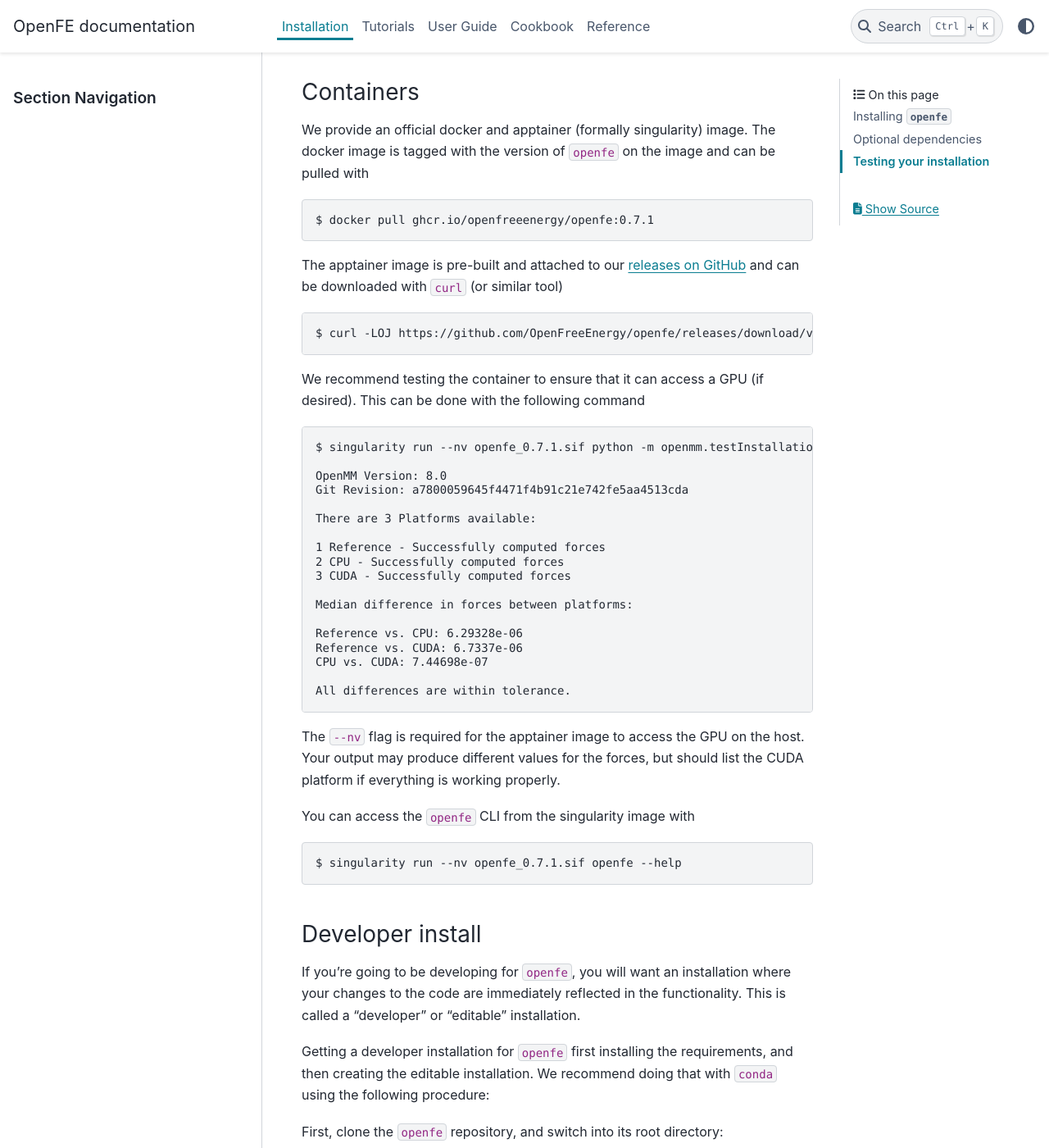
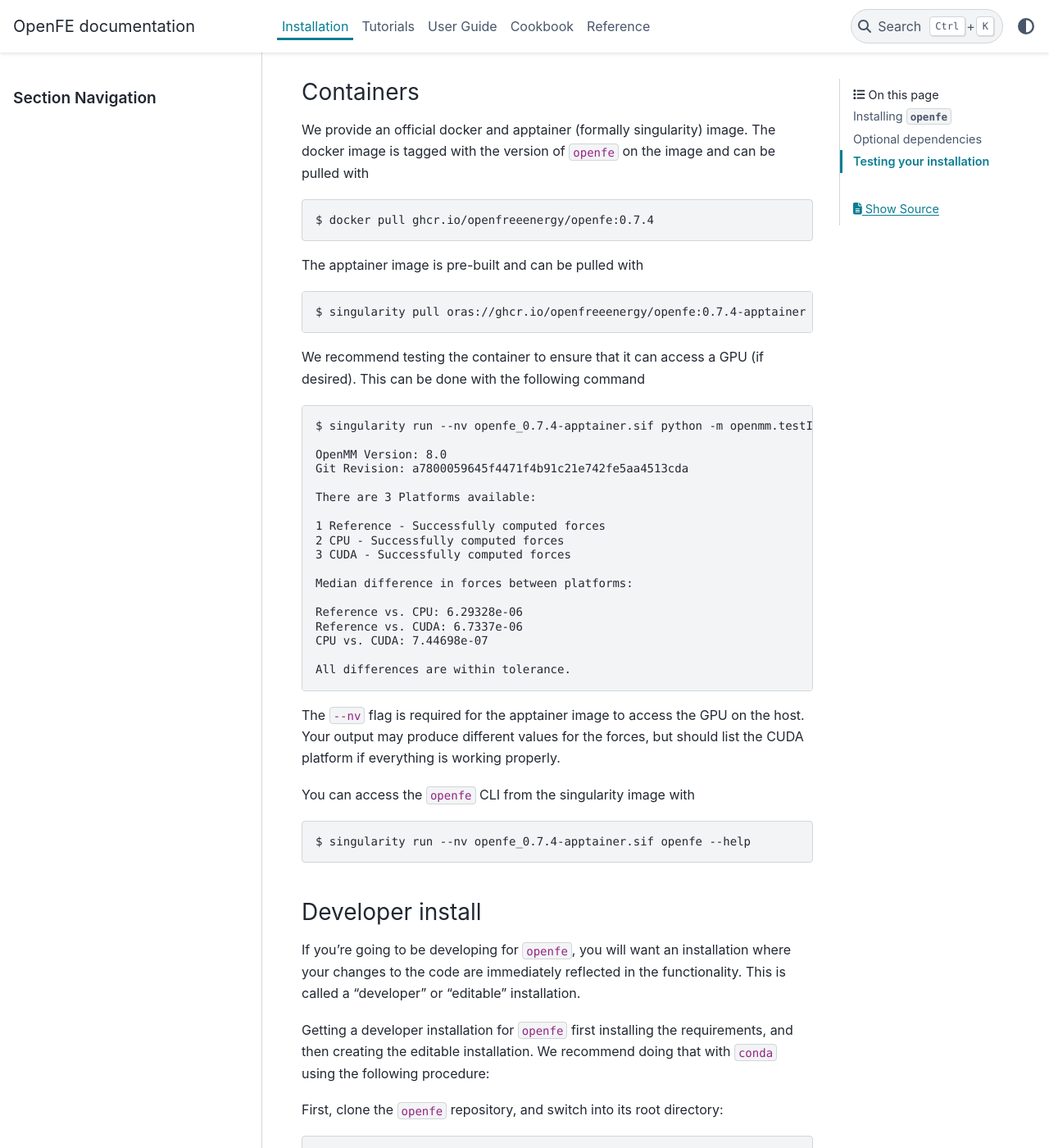
Before and after one commit to OpenFreeEnergy/openfe, a Sphinx documentation site: the page built from docs/installation.rst, in a window 1280 px wide and 1400 px high, scrolled down 2418 px. Shown: the whole window at 82% size. Built offline with Sphinx 7.4.7 and the PyData theme 0.15.4, drawn with Linux system fonts in a browser that asks for light colours; some of the changed text lies outside the part shown.

Commit message:
update package versions

```diff
--- a/docs/installation.rst
+++ b/docs/installation.rst
@@ -44,18 +44,18 @@
 They are attached to our `releases on GitHub <https://github.com/OpenFreeEnergy/openfe/releases>`_ and can be downloaded with a browser or ``curl`` (or similar tool).
 For example, the linux installer can be downloaded with ::
 
-  $ curl -LOJ https://github.com/OpenFreeEnergy/openfe/releases/download/v0.7.1/OpenFEforge-0.7.1-Linux-x86_64.sh
+  $ curl -LOJ https://github.com/OpenFreeEnergy/openfe/releases/download/v0.7.4/OpenFEforge-0.7.4-Linux-x86_64.sh
 
 And the MacOS installer ::
 
-  $ curl -LOJ https://github.com/OpenFreeEnergy/openfe/releases/download/v0.7.1/OpenFEforge-0.7.1-MacOSX-x86_64.sh
+  $ curl -LOJ https://github.com/OpenFreeEnergy/openfe/releases/download/v0.7.4/OpenFEforge-0.7.4-MacOSX-x86_64.sh
 
 The single file installer contains all of the dependencies required for ``openfe`` and does not require internet access to use.
 Both ``conda`` and ``mamba`` are also available in the environment created by the single file installer and can be used to install additional packages.
 The installer can be installed in batch mode or interactively  ::
 
-  $ chmod +x ./OpenFEforge-0.7.1-Linux-x86_64.sh # Make installer executable
-  $ ./OpenFEforge-0.7.1-Linux-x86_64.sh # Run the installer
+  $ chmod +x ./OpenFEforge-0.7.4-Linux-x86_64.sh # Make installer executable
+  $ ./OpenFEforge-0.7.4-Linux-x86_64.sh # Run the installer
 
 Example installer output is shown below (click to expand "Installer Output")
 
@@ -63,7 +63,7 @@
 
   .. code-block::
 
-      Welcome to OpenFEforge 0.7.1
+      Welcome to OpenFEforge 0.7.4
 
       In order to continue the installation process, please review the license
       agreement.
@@ -235,16 +235,16 @@
 We provide an official docker and apptainer (formally singularity) image.
 The docker image is tagged with the version of ``openfe`` on the image and can be pulled with ::
 
-  $ docker pull ghcr.io/openfreeenergy/openfe:0.7.1
+  $ docker pull ghcr.io/openfreeenergy/openfe:0.7.4
 
-The apptainer image is pre-built and attached to our `releases on GitHub <https://github.com/OpenFreeEnergy/openfe/releases>`_ and can be downloaded with ``curl`` (or similar tool) ::
+The apptainer image is pre-built and can be pulled with ::
 
-  $ curl -LOJ https://github.com/OpenFreeEnergy/openfe/releases/download/v0.7.1/openfe_0.7.1.sif
+  $ singularity pull oras://ghcr.io/openfreeenergy/openfe:0.7.4-apptainer
 
 We recommend testing the container to ensure that it can access a GPU (if desired).
 This can be done with the following command ::
 
-  $ singularity run --nv openfe_0.7.1.sif python -m openmm.testInstallation
+  $ singularity run --nv openfe_0.7.4-apptainer.sif python -m openmm.testInstallation
 
   OpenMM Version: 8.0
   Git Revision: a7800059645f4471f4b91c21e742fe5aa4513cda
@@ -268,7 +268,7 @@
 
 You can access the ``openfe`` CLI from the singularity image with ::
 
-  $ singularity run --nv openfe_0.7.1.sif openfe --help
+  $ singularity run --nv openfe_0.7.4-apptainer.sif openfe --help
 
 Developer install
 ~~~~~~~~~~~~~~~~~
```
